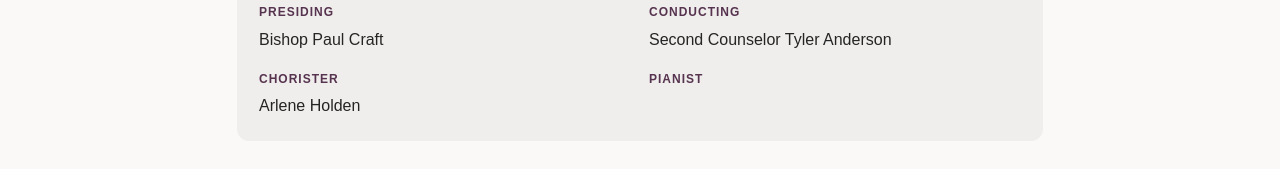
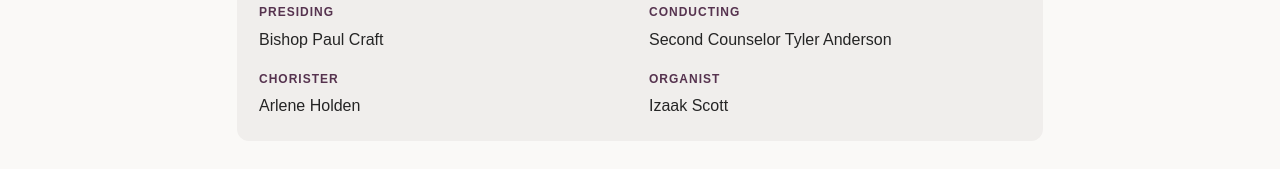
Before and after one commit to bekajane77/Caldwell2ndBulletin, a plain HTML site: page index.html in a window 1280 px wide. Shown: the part 413-582 px from the top of the page. Drawn offline with Linux system fonts and the light colour scheme.

Commit message:
Update leaders array in index.html
Replaced 'Pianist' with 'Organist' in leaders array.

```diff
--- a/index.html
+++ b/index.html
@@ -622,12 +622,14 @@ async function loadBulletin() {
 
     leadership.replaceChildren();
 
-    const leaders = [
-      ['Presiding', data.presiding],
-      ['Conducting', data.conducting],
-      ['Chorister', data.chorister],
-      ['Pianist', data.pianist]
-    ];
+
+const leaders = [
+  ['Presiding', data.presiding],
+  ['Conducting', data.conducting],
+  ['Chorister', data.chorister],
+  ['Organist', data.organist]
+];
+
 
     leaders.forEach(([label, name]) => {
       const div = document.createElement('div');
```
